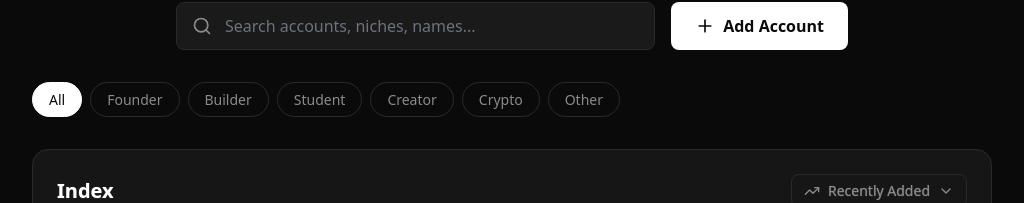
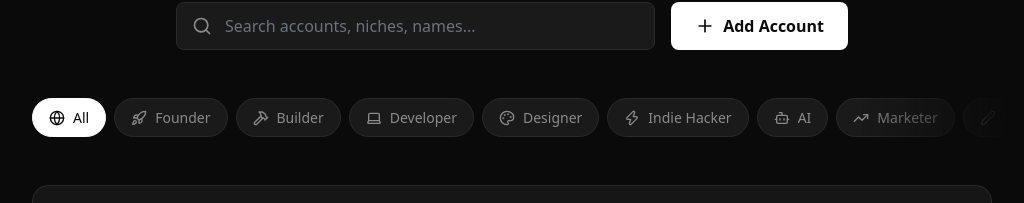
Before and after one commit to Ravishankar802/The-Plugd, a Next.js app: page / in a window 1280 px wide. Shown: the part 297-500 px from the top of the page, without its empty margins (128-1152 px from the left). Built offline with nearby package versions, Linux system fonts and the light colour scheme; no server answers; the database is empty.

Commit message:
feat: expanded niches with horizontal scroll icon-pills UI

```diff
--- a/src/app/globals.css
+++ b/src/app/globals.css
@@ -88,6 +88,21 @@ body {
   text-shadow: 0 0 1px rgba(255, 255, 255, 0.4);
 }
 
+/* Hide scrollbar for Chrome, Safari and Opera */
+.no-scrollbar::-webkit-scrollbar {
+  display: none;
+}
+
+/* Hide scrollbar for IE, Edge and Firefox */
+.no-scrollbar {
+  -ms-overflow-style: none;  /* IE and Edge */
+  scrollbar-width: none;  /* Firefox */
+}
+
+.mask-fade-right {
+  mask-image: linear-gradient(to right, black 85%, transparent 100%);
+}
+
 /* Custom scrollbar */
 ::-webkit-scrollbar {
   width: 8px;
--- a/src/app/page.tsx
+++ b/src/app/page.tsx
@@ -5,7 +5,27 @@ import Header from "@/components/Header";
 import Footer from "@/components/Footer";
 import DirectoryTable from "@/components/DirectoryTable";
 import AddAccountModal from "@/components/AddAccountModal";
-import { Search, Plus } from "lucide-react";
+import {
+  Search,
+  Plus,
+  Globe,
+  Rocket,
+  Hammer,
+  Laptop,
+  Palette,
+  Zap,
+  Bot,
+  TrendingUp,
+  Pen,
+  Clapperboard,
+  Banknote,
+  Box,
+  Puzzle,
+  Coins,
+  Building,
+  GraduationCap,
+  Mic
+} from "lucide-react";
 
 interface Account {
   id: number;
@@ -17,7 +37,26 @@ interface Account {
   followers: number;
 }
 
-const NICHES = ["All", "Founder", "Builder", "Student", "Creator", "Crypto", "Other"];
+const NICHES = [
+  { name: "All", icon: Globe },
+  { name: "Founder", icon: Rocket },
+  { name: "Builder", icon: Hammer },
+  { name: "Developer", icon: Laptop },
+  { name: "Designer", icon: Palette },
+  { name: "Indie Hacker", icon: Zap },
+  { name: "AI", icon: Bot },
+  { name: "Marketer", icon: TrendingUp },
+  { name: "Writer", icon: Pen },
+  { name: "Creator", icon: Clapperboard },
+  { name: "Investor", icon: Banknote },
+  { name: "SaaS", icon: Box },
+  { name: "No-Code", icon: Puzzle },
+  { name: "Crypto", icon: Coins },
+  { name: "Agency", icon: Building },
+  { name: "Student", icon: GraduationCap },
+  { name: "Podcaster", icon: Mic },
+  { name: "Other", icon: Plus },
+];
 
 export default function Home() {
   const [accounts, setAccounts] = useState<Account[]>([]);
@@ -84,13 +123,13 @@ export default function Home() {
       <Header />
 
       <section className="mb-12">
-        <div className="max-w-2xl mx-auto flex flex-col md:flex-row gap-4 mb-8">
+        <div className="max-w-2xl mx-auto flex flex-col md:flex-row gap-4 mb-12">
           <div className="relative flex-1">
             <Search className="absolute left-4 top-1/2 -translate-y-1/2 w-5 h-5 text-muted" />
             <input
               type="text"
               placeholder="Search accounts, niches, names..."
-              className="w-full h-[48px] bg-pill border border-border rounded-lg pl-12 pr-4 text-foreground placeholder:text-[#6b7280] dark:placeholder:text-[#6b7280] light:placeholder:text-[#9ca3af] focus:outline-none focus:ring-1 focus:ring-border transition-all"
+              className="w-full h-[48px] bg-pill border border-border rounded-lg pl-12 pr-4 text-foreground placeholder:text-[#6b7280] focus:outline-none focus:ring-1 focus:ring-border transition-all"
               value={searchQuery}
               onChange={(e) => setSearchQuery(e.target.value)}
             />
@@ -104,20 +143,23 @@ export default function Home() {
           </button>
         </div>
 
-        <div className="flex flex-wrap gap-2 mb-8">
+        <div className="relative mb-8">
+          <div className="flex items-center gap-2 overflow-x-auto pb-4 no-scrollbar -mx-4 px-4 mask-fade-right">
             {NICHES.map((niche) => (
               <button
-              key={niche}
-              onClick={() => setSelectedNiche(niche)}
-              className={`px-4 py-1.5 rounded-full text-[0.875rem] font-[500] transition-all ${
-                selectedNiche === niche
+                key={niche.name}
+                onClick={() => setSelectedNiche(niche.name)}
+                className={`flex items-center gap-2 px-4 py-2 rounded-full text-[0.875rem] font-[500] transition-all whitespace-nowrap flex-shrink-0 ${
+                  selectedNiche === niche.name
                     ? "bg-foreground text-background border border-foreground"
-                  : "bg-transparent text-muted border border-border hover:text-foreground hover:border-muted"
+                    : "bg-pill text-muted border border-border hover:text-foreground hover:border-muted"
                 }`}
               >
-              {niche}
+                <niche.icon className={`w-4 h-4 ${selectedNiche === niche.name ? "text-background" : "text-muted"}`} />
+                {niche.name}
               </button>
             ))}
+          </div>
         </div>
 
         <DirectoryTable accounts={displayedAccounts} isLoading={isLoading} />
--- a/src/components/AddAccountModal.tsx
+++ b/src/components/AddAccountModal.tsx
@@ -132,7 +132,25 @@ export default function AddAccountModal({ isOpen, onClose }: AddAccountModalProp
                 value={formData.niche}
                 onChange={(e) => setFormData({ ...formData, niche: e.target.value })}
               >
-                {["Founder", "Builder", "Student", "Creator", "Crypto", "Other"].map((n) => (
+                {[
+                  "Founder",
+                  "Builder",
+                  "Developer",
+                  "Designer",
+                  "Indie Hacker",
+                  "AI",
+                  "Marketer",
+                  "Writer",
+                  "Creator",
+                  "Investor",
+                  "SaaS",
+                  "No-Code",
+                  "Crypto",
+                  "Agency",
+                  "Student",
+                  "Podcaster",
+                  "Other"
+                ].map((n) => (
                   <option key={n} value={n} className="bg-card">{n}</option>
                 ))}
               </select>
```
Lines whose indentation alone changed are shown as unchanged.
